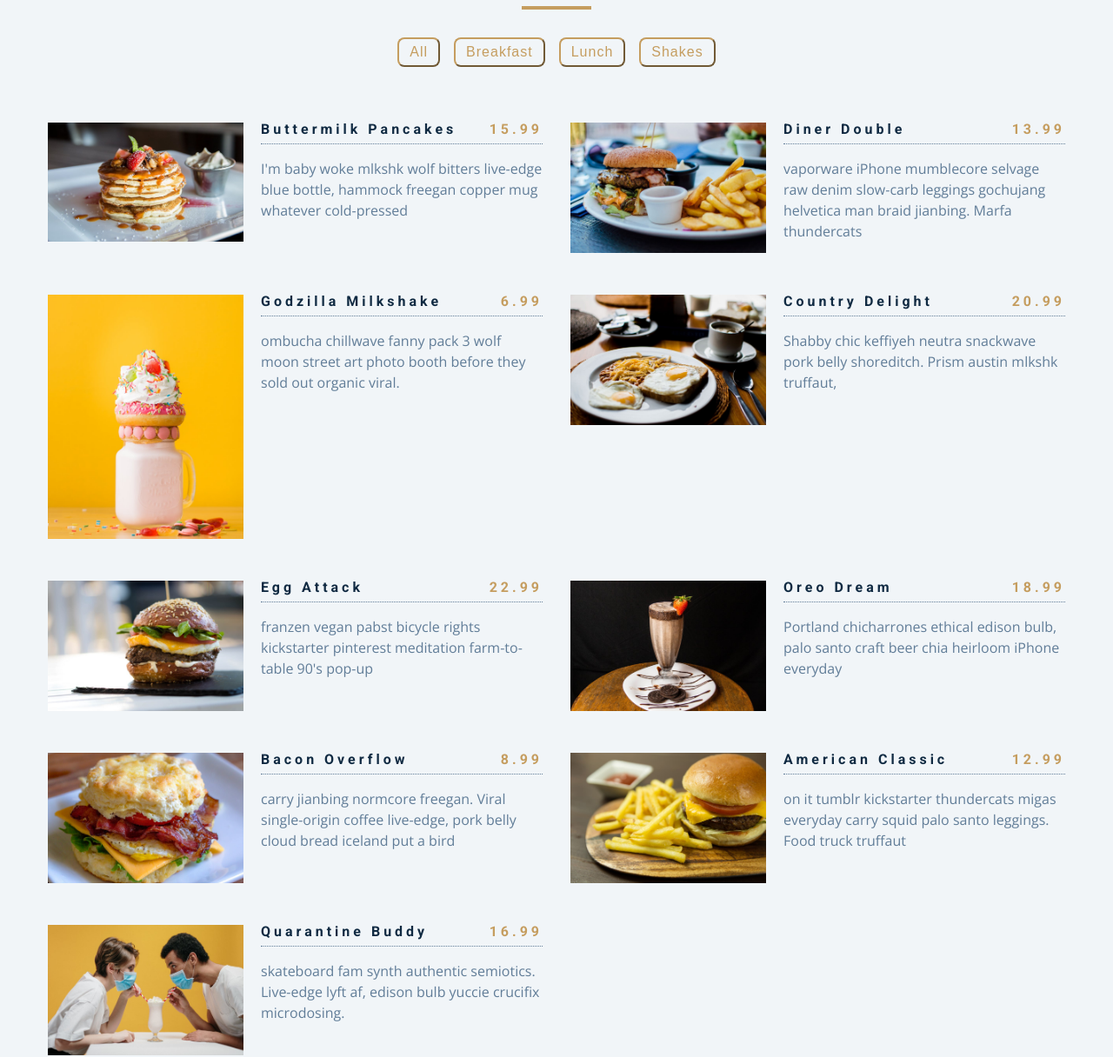
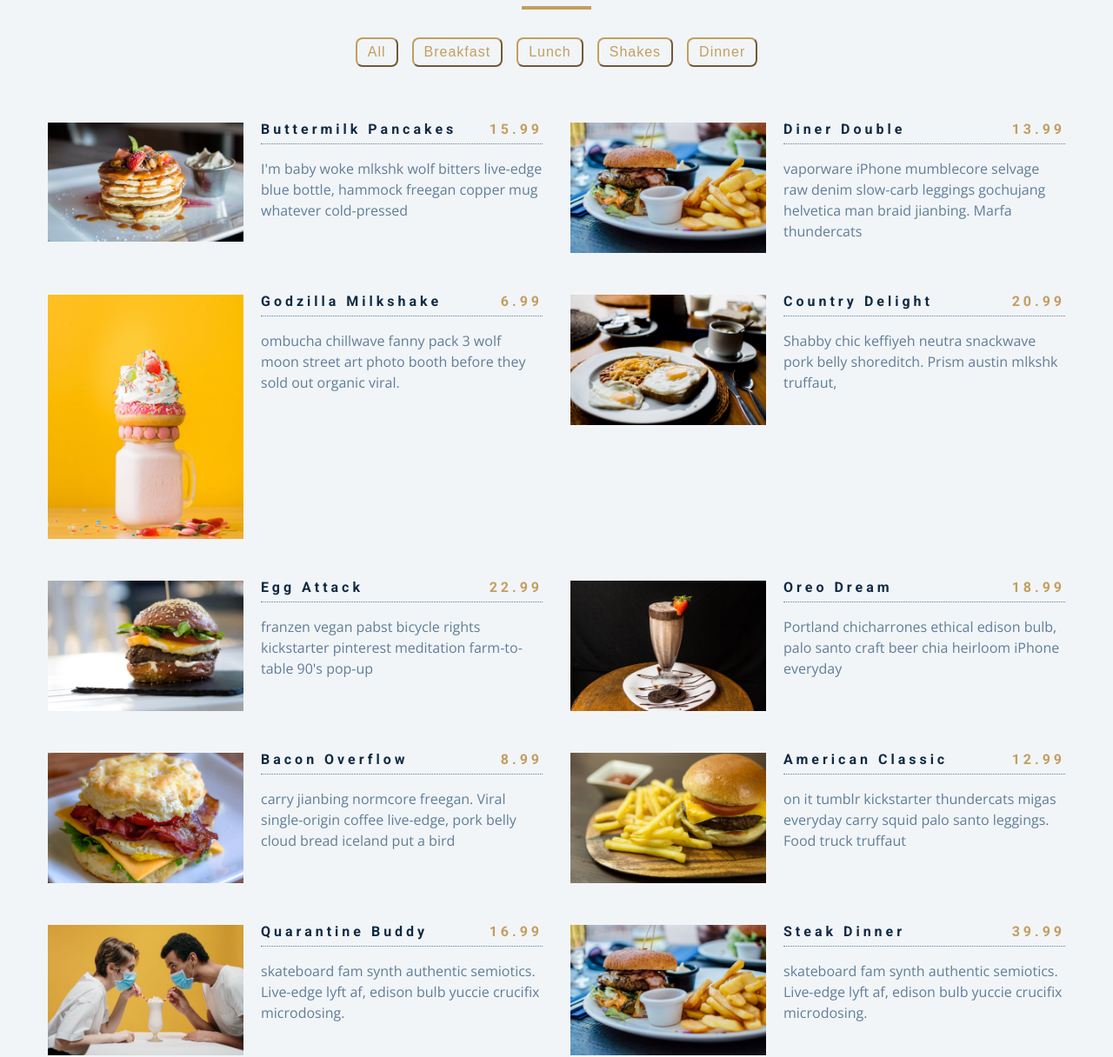
Before and after one commit to akashsanni/menu, a plain HTML site: page index.html in a window 1280 px wide. Shown: the part 125-1341 px from the top of the page at 87% size. Drawn offline with nearby package versions, Linux system fonts and the light colour scheme.

Commit message:
commit 5
fully refactored code

```diff
--- a/1-basic.js
+++ b/1-basic.js
@@ -71,6 +71,14 @@ export const menu = [
     img: "./images/item-9.jpeg",
     desc: `skateboard fam synth authentic semiotics. Live-edge lyft af, edison bulb yuccie crucifix microdosing.`,
   },
+  {
+    id: 10,
+    title: "steak dinner",
+    category: "dinner",
+    price: 39.99,
+    img: "./images/item-2.jpeg",
+    desc: `skateboard fam synth authentic semiotics. Live-edge lyft af, edison bulb yuccie crucifix microdosing.`,
+  },
 ];
 
 // const sectionCenter = document.querySelector(".section-center");
--- a/app.js
+++ b/app.js
@@ -3,19 +3,26 @@ import { menu } from "./1-basic.js"
 
 // get parent element
 const sectionCenter = document.querySelector('.section-center')
-const btnContainer = document.querySelectorAll('.btn-container')
+const btnContainer = document.querySelector('.btn-container')
 
+//filterbtns
 //displaying all items when page loads
 window.addEventListener('DOMContentLoaded',()=>{
   displayMenuItems(menu)
-  // displayMenuButtons()
+  displayMenuButtons();
+
 })
 
+
+//filter buttons
+
+
+//displaying menu items
 function displayMenuItems(menuItems){
   let displayMenu = menuItems.map((menu)=>{
 
     return `<article class="menu-item">
-    <img src="${menu.img}" alt="${menu.img} class="photo" />
+    <img src="${menu.img}" alt="${menu.title} class="photo" />
     <div class="item-info">
       <header>
         <h4>${menu.title}</h4>
@@ -31,13 +38,42 @@ function displayMenuItems(menuItems){
   sectionCenter.innerHTML = displayMenu;
 };
 
-// function displayMenuButtons(){
+function displayMenuButtons(){
+  const categories = menu.reduce((values,item)=>{
+    if(!values.includes(item.category)){
+      values.push(item.category);
+    }
+    return values;
 
-// }
+  },['all']);
 
-btnContainer.forEach((btn)=>{
-  btn.addEventListener('click',(e)=>{
-    const category =e.currentTarget.dataset;
-    console.log(category);
-  })
-});
+  const categoryBtns = categories.map(function (category){
+    return `<button type="button" class="filter-btn" data-id=${category}>${category}</button>`
+  }).join('');
+
+  btnContainer.innerHTML = categoryBtns;
+
+  const filterBtns = document.querySelectorAll('.filter-btn')
+
+  filterBtns.forEach((btn)=>{
+    btn.addEventListener('click',function(e){
+      const category = e.currentTarget.dataset.id;
+
+      const menuCategory = menu.filter((menuItem)=>{
+
+        if(menuItem.category === category){
+          return menuItem;
+        }
+      });
+
+      console.log(menuCategory)
+      if(category === 'all'){
+      displayMenuItems(menu)
+      }else {
+      displayMenuItems(menuCategory)
+      }
+    //   console.log(menuCategory);
+    });
+  });
+
+  }
--- a/index.html
+++ b/index.html
@@ -21,15 +21,15 @@
     </div>
       <!-- filter buttons -->
     <div class="btn-container">
-      <button type="button" class="filter-btn" data-id="all">all</button>
+      <!-- <button type="button" class="filter-btn" data-id="all">all</button>
       <button type="button" class="filter-btn" data-id="breakfast">breakfast</button>
       <button type="button" class="filter-btn" data-id="lunch">lunch</button>
-      <button type="button" class="filter-btn" data-id="shakes">shakes</button>
+      <button type="button" class="filter-btn" data-id="shakes">shakes</button> -->
     </div>
       <!-- menu items -->
     <div class="section-center">
         <!-- single item -->
-          <article class="menu-item">
+          <!-- <article class="menu-item">
               <img src="./menu-item.jpeg" alt="menu item" class="photo" />
               <div class="item-info">
                 <header>
@@ -42,7 +42,7 @@
                   laboriosam excepturi! Quo, officia.
                 </p>
               </div>
-          </article>
+          </article> -->
         <!-- end of single item -->
       </div>
 </section>
```
